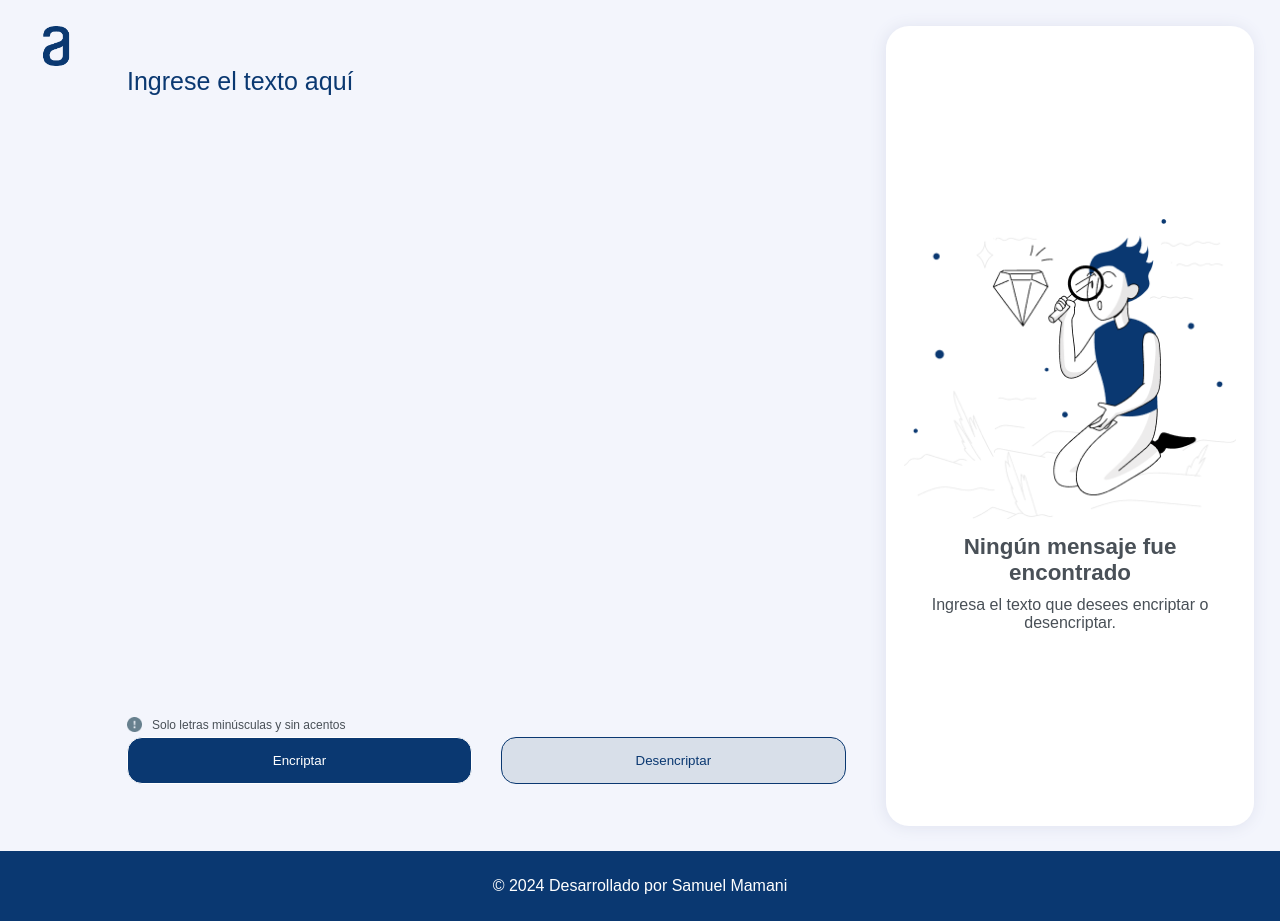
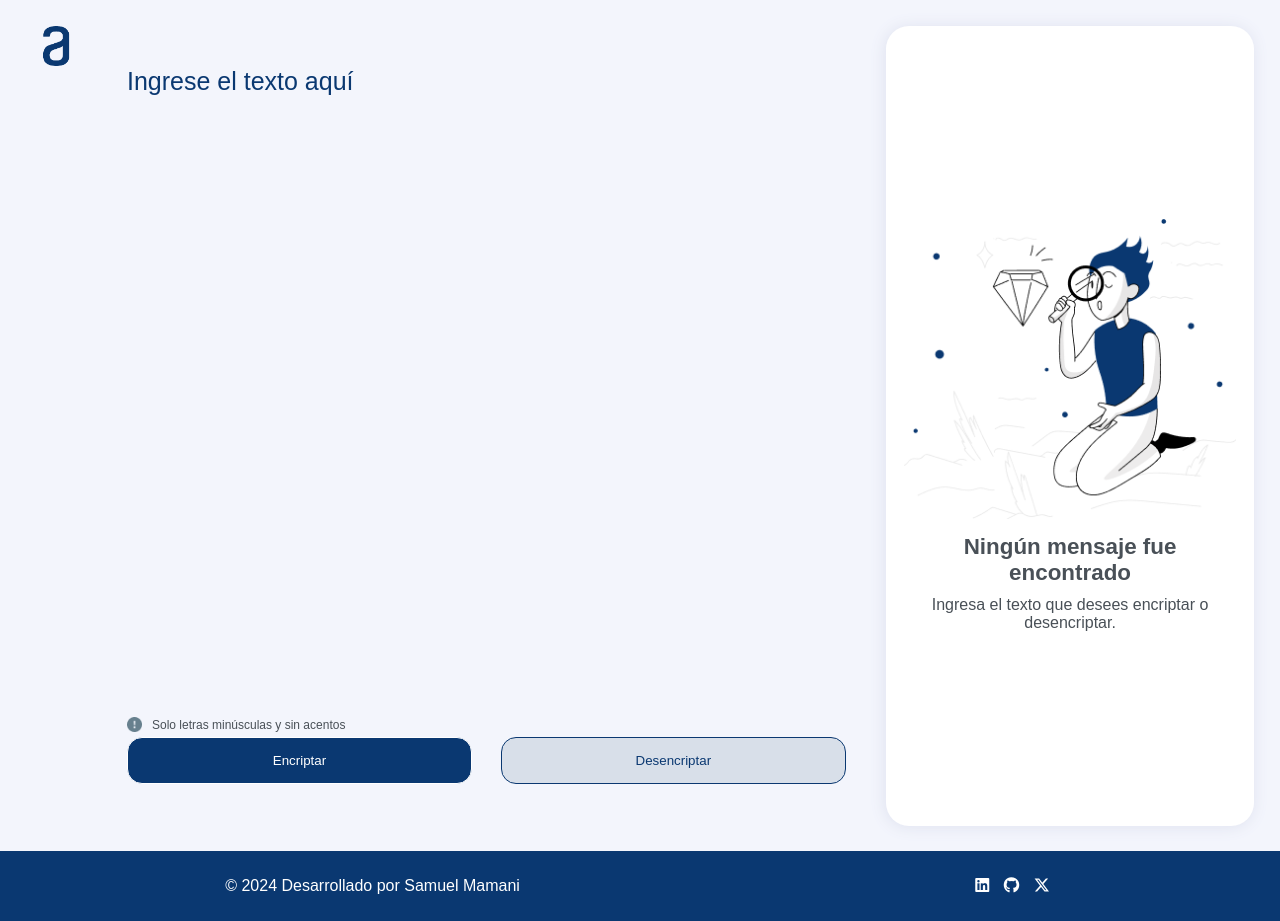
Before and after one commit to samicodev/encriptador-texto, a plain HTML site: page index.html in a window 1280 px wide. Drawn offline with Linux system fonts and the light colour scheme.

Commit message:
Se agrega redes en el pie de pagina

```diff
--- a/css/style.css
+++ b/css/style.css
@@ -181,7 +181,7 @@ main {
 .footer {
   height: 70px;
   display: flex;
-  justify-content: center;
+  justify-content: space-around;
   align-items: center;
   background-color: var(--color-alura);
 }
@@ -194,9 +194,9 @@ main {
   text-align: center;
 }
 
-.footer__informacion--linkedin{
-  text-decoration: none;
+.footer__social--link{
   color: #fff;
+  padding: 5px;
 }
 
 /* ============= Media query para diseño responsive ============= */
@@ -235,6 +235,12 @@ main {
 
 }
 
+@media (max-width: 490px) {
+  .footer{
+    flex-direction: column;
+  }
+}
+
 @media (max-width: 380px) {
   .entrada__buttons{
     display: flex;
--- a/index.html
+++ b/index.html
@@ -7,6 +7,8 @@
   <meta name="viewport" content="width=device-width, initial-scale=1.0" />
   <link rel="stylesheet" href="css/style.css" />
   <link rel="shortcut icon" href="img/logo.png" type="image/x-icon">
+  <!-- Icons -->
+  <script src="https://kit.fontawesome.com/5dc54cc8d4.js" crossorigin="anonymous"></script>
   <title>Challenge | Encriptador de texto</title>
 </head>
 
@@ -45,8 +47,13 @@
   </main>
   <footer class="footer">
     <p class="footer__informacion">
-      &copy; 2024 Desarrollado por <a href="https://www.linkedin.com/in/samuel-mamani-ind/" target="_blank" class="footer__informacion--linkedin">Samuel Mamani</a>
+      &copy; 2024 Desarrollado por Samuel Mamani
     </p>
+    <nav class="footer__social">
+      <a href="https://www.linkedin.com/in/samuel-mamani-ind/" target="_blank" class="footer__social--link"><i class="fa-brands fa-linkedin"></i></a>
+      <a href="https://github.com/samicodev/" target="_blank" class="footer__social--link"><i class="fa-brands fa-github"></i></a>
+      <a href="https://x.com/samicodev/" target="_blank" class="footer__social--link"><i class="fa-brands fa-x-twitter"></i> </a>
+    </nav>
   </footer>
   <script src="js/app.js"></script>
 </body>
```
